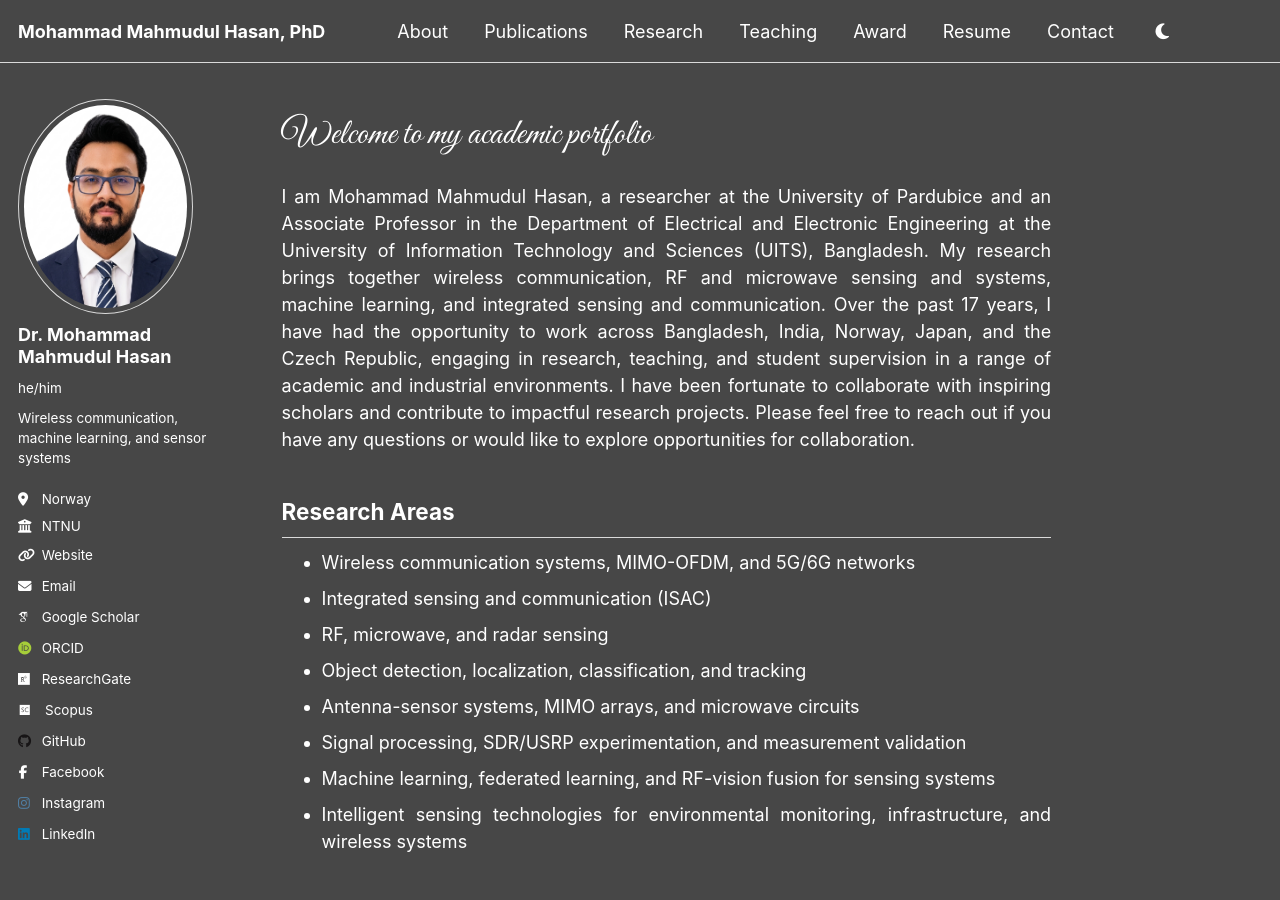
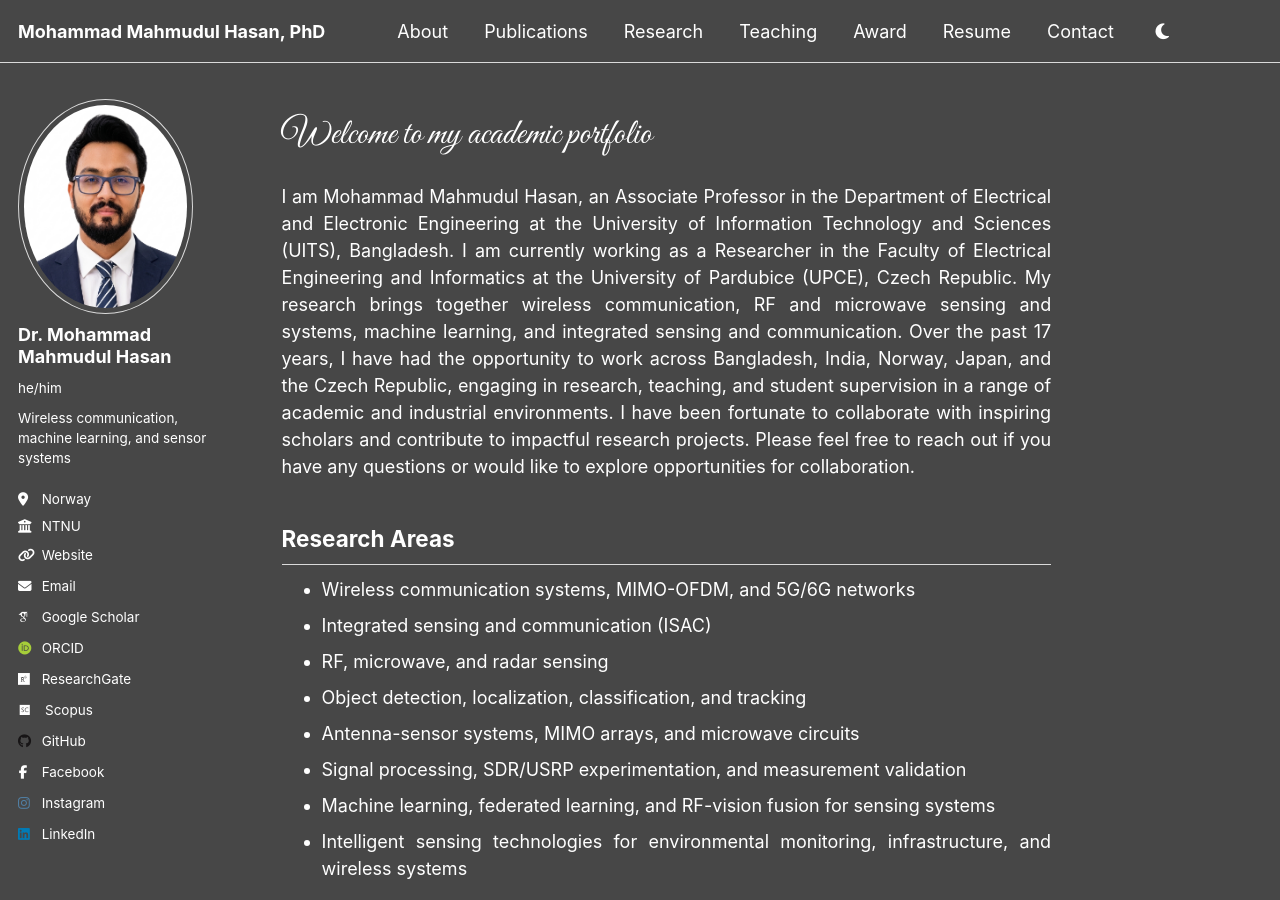
Before and after one commit to dearmahmud/dearmahmud.github.io, a Jekyll site: the page built from _pages/about.md, in a window 1280 px wide and 900 px high. Built offline with Jekyll 4.4.1, drawn with Linux system fonts in a browser that asks for light colours; some web fonts are replaced.

Commit message:
Update about.md

```diff
--- a/_pages/about.md
+++ b/_pages/about.md
@@ -15,7 +15,7 @@ Welcome to my academic portfolio
 </span>
 
 <br><br>
-I am Mohammad Mahmudul Hasan, a researcher at the University of Pardubice and an Associate Professor in the Department of Electrical and Electronic Engineering at the University of Information Technology and Sciences (UITS), Bangladesh. My research brings together wireless communication, RF and microwave sensing and systems, machine learning, and integrated sensing and communication. Over the past 17 years, I have had the opportunity to work across Bangladesh, India, Norway, Japan, and the Czech Republic, engaging in research, teaching, and student supervision in a range of academic and industrial environments. I have been fortunate to collaborate with inspiring scholars and contribute to impactful research projects. Please feel free to reach out if you have any questions or would like to explore opportunities for collaboration.
+I am Mohammad Mahmudul Hasan, an Associate Professor in the Department of Electrical and Electronic Engineering at the University of Information Technology and Sciences (UITS), Bangladesh. I am currently working as a Researcher in the Faculty of Electrical Engineering and Informatics at the University of Pardubice (UPCE), Czech Republic. My research brings together wireless communication, RF and microwave sensing and systems, machine learning, and integrated sensing and communication. Over the past 17 years, I have had the opportunity to work across Bangladesh, India, Norway, Japan, and the Czech Republic, engaging in research, teaching, and student supervision in a range of academic and industrial environments. I have been fortunate to collaborate with inspiring scholars and contribute to impactful research projects. Please feel free to reach out if you have any questions or would like to explore opportunities for collaboration.
 </p>
 
 ## Research Areas
```
